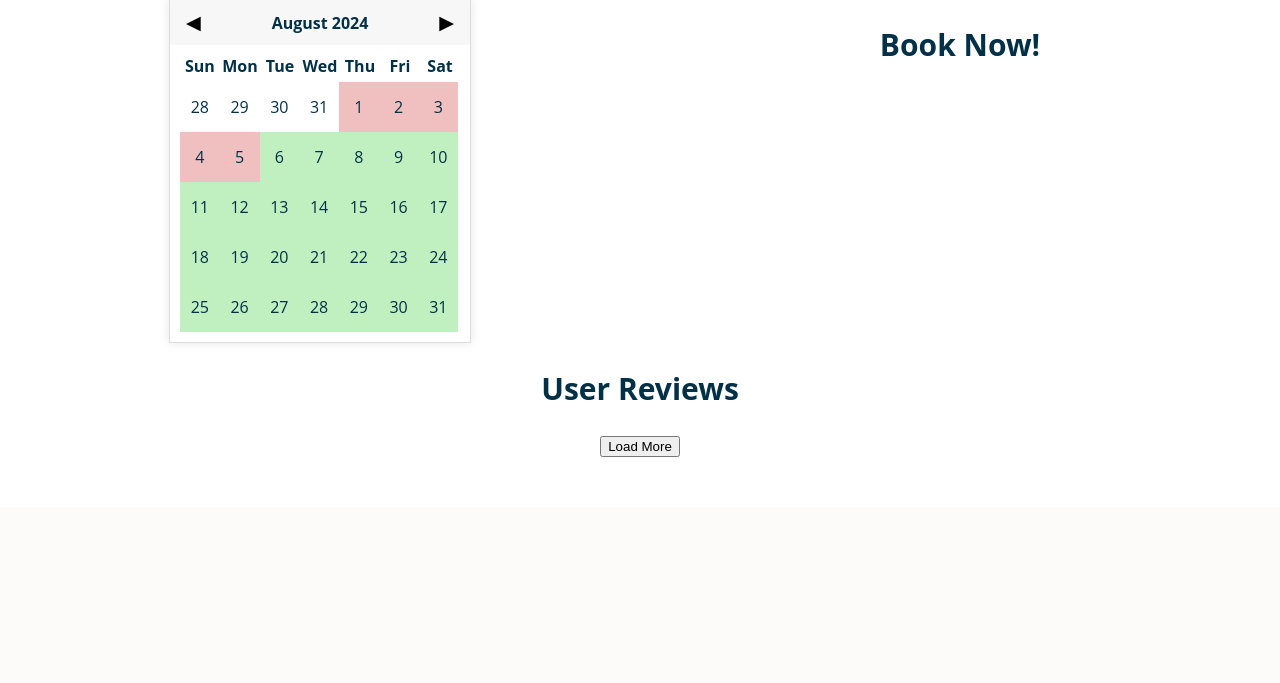
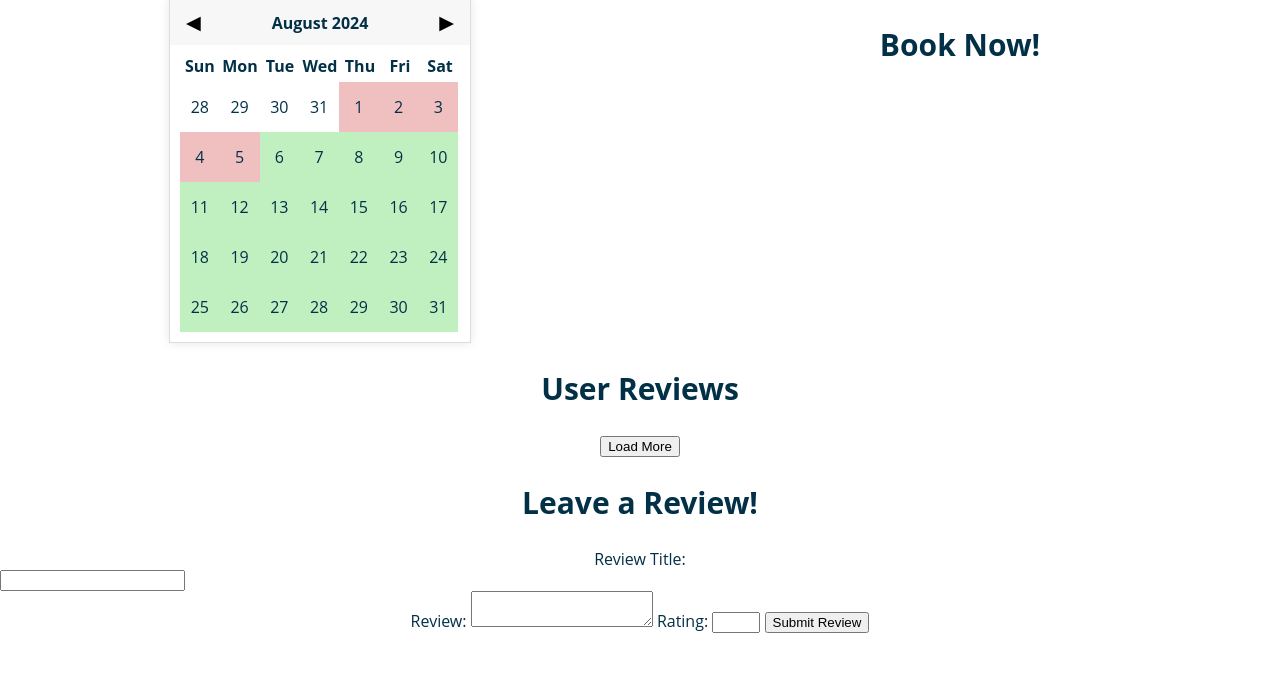
Before and after one commit to cgar0775/OSS, a Flask app: page /1/service/1 in a window 1280 px wide. Shown: the part 639-1322 px from the top of the page. Before the commit the page ends 1096 px from the top, so only its background shows below. Run offline with Flask 3, Linux system fonts and the light colour scheme; the visitor is signed in with stand-in values (Sample User, id 1); data that the repository does not hold is empty.

Commit message:
looks kinda jank

```diff
--- a/dbfunc.py
+++ b/dbfunc.py
@@ -5,7 +5,7 @@ import hashlib
 from database import OracleConfig
 from dotenv import load_dotenv
 import math
-from haversine import haversine,Unit
+#from haversine import haversine,Unit
 load_dotenv()
 #setup the database connection
 database= OracleConfig()
--- a/run.py
+++ b/run.py
@@ -1191,9 +1191,17 @@ def load_more_reviews():
         'servicename': r[8]
     } for r in reviews]
 
-    # return render_template('sView.html', reviews=reviews)
+
     return jsonify({'reviews': formatted_reviews})
 
+@app.route('/submit_review', methods=['POST'])
+def submit_review():
+    header = request.form['header']
+    body = request.form['body']
+    rating = request.form['rating']
+    fname = request.form['fname']
+    lname = request.form['lname']
+    username = request.form['username']
 
 
 @app.route('/run_python_function', methods=['POST'])
--- a/templates/templates/sView.html
+++ b/templates/templates/sView.html
@@ -322,7 +322,34 @@
             .catch(error => console.error('Error:', error));
         }
     </script>
+
+    <!--Review Submission Form-->
+
+    <div>
+        <h2>Leave a Review!</h2>
+
+        <form method="post" action="{{url_for('submit_review')}}">
+
+            <label for="header">Review Title:</label>
+            <input type="text" id="header" name="header" required>
+
+            <label for="body">Review:</label>
+            <textarea id="body" name="body" required></textarea>
+
+            <label for="rating">Rating:</label>
+            <input type="number" id="rating" name="rating" min="1" max="5" required>
+
+            <button type="submit">Submit Review</button>
+        </form>
+    </div>
+
+
+
+
+
+
 </div>
 
 
+
 {% endblock %}
```
